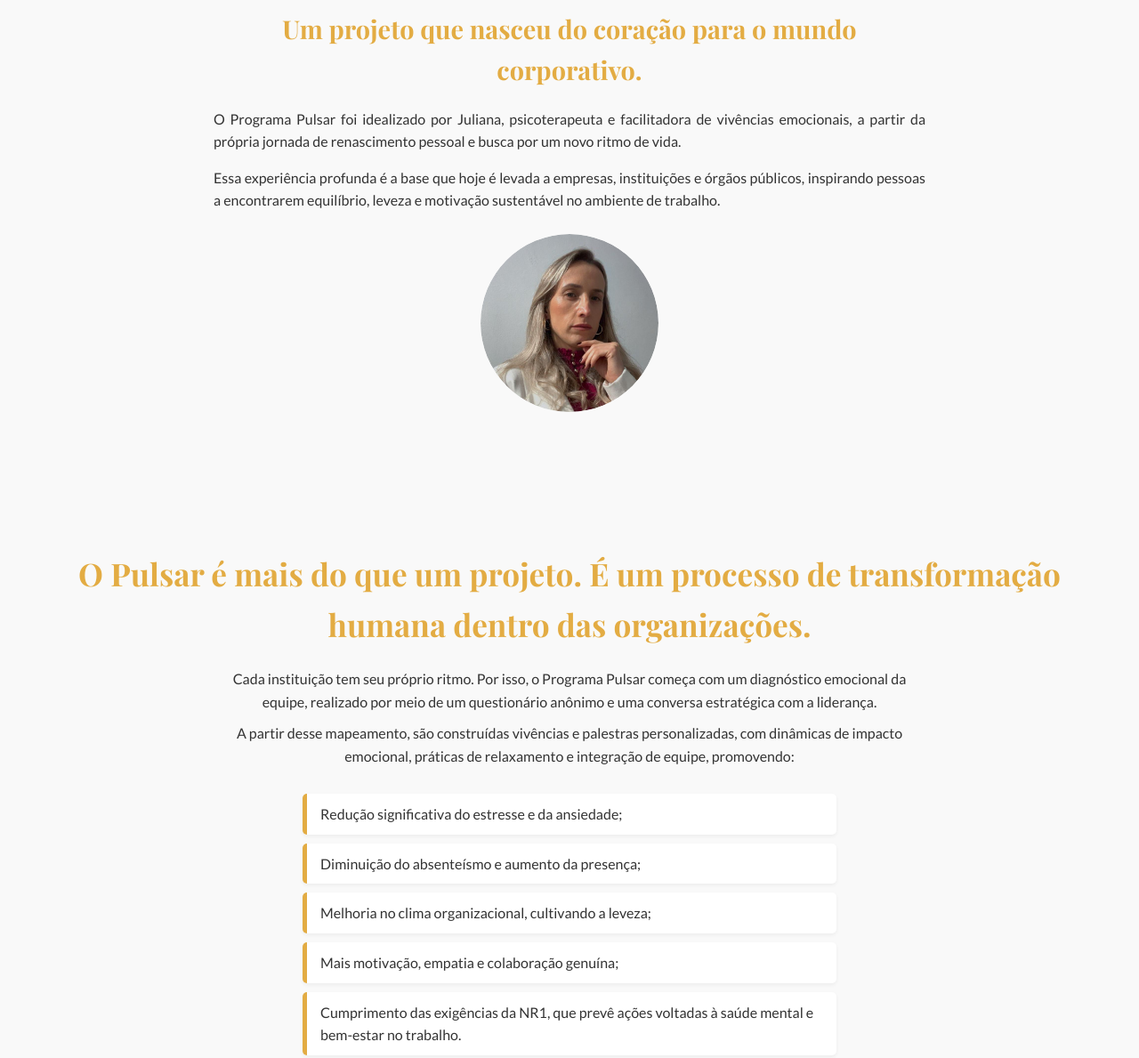
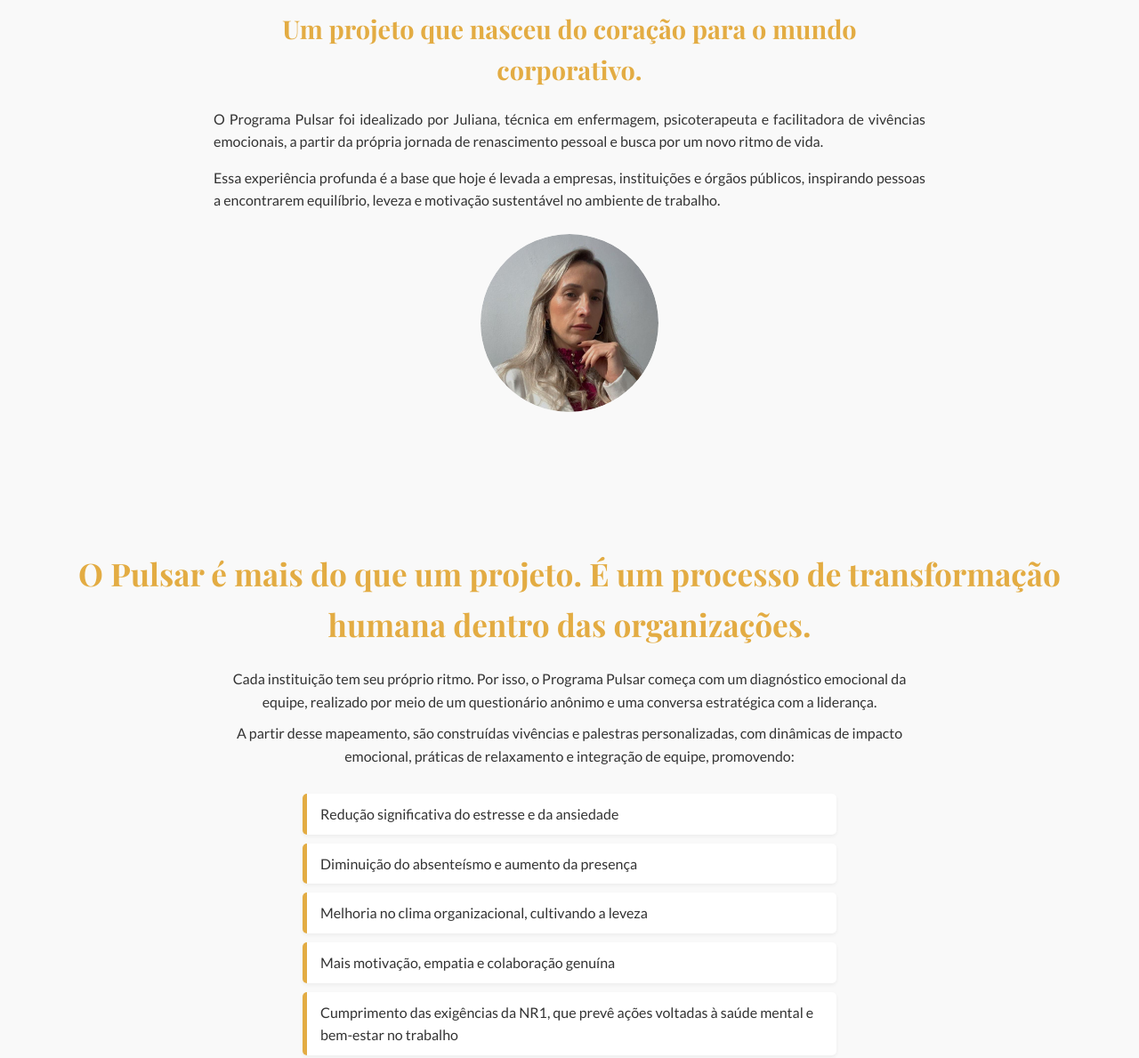
Before and after one commit to flaviadsilva/ProjetoJU, a plain HTML site: page index.html in a window 1280 px wide. Shown: the part 1200-2389 px from the top of the page at 89% size. Drawn offline with nearby package versions, Linux system fonts and the light colour scheme.

Commit message:
settings commit

```diff
--- a/index.html
+++ b/index.html
@@ -56,7 +56,7 @@
         <section id="sobre" class="section about-program-top">
             <div class="about-content">
                 <h2>Um projeto que nasceu do coração para o mundo corporativo.</h2>
-                <p>O Programa Pulsar foi idealizado por Juliana, psicoterapeuta e facilitadora de vivências emocionais,
+                <p>O Programa Pulsar foi idealizado por Juliana, técnica em enfermagem, psicoterapeuta e facilitadora de vivências emocionais,
                     a partir da própria jornada de renascimento pessoal e busca por um novo ritmo de vida.</p>
                 <p>Essa experiência profunda é a base que hoje é levada a empresas, instituições e órgãos públicos,
                     inspirando pessoas a encontrarem equilíbrio, leveza e motivação sustentável no ambiente de trabalho.
@@ -75,12 +75,12 @@
                 <p>A partir desse mapeamento, são construídas vivências e palestras personalizadas, com dinâmicas de
                     impacto emocional, práticas de relaxamento e integração de equipe, promovendo:</p>
                 <ul>
-                    <li>Redução significativa do estresse e da ansiedade;</li>
-                    <li>Diminuição do absenteísmo e aumento da presença;</li>
-                    <li>Melhoria no clima organizacional, cultivando a leveza;</li>
-                    <li>Mais motivação, empatia e colaboração genuína;</li>
+                    <li>Redução significativa do estresse e da ansiedade</li>
+                    <li>Diminuição do absenteísmo e aumento da presença</li>
+                    <li>Melhoria no clima organizacional, cultivando a leveza</li>
+                    <li>Mais motivação, empatia e colaboração genuína</li>
                     <li>Cumprimento das exigências da NR1, que prevê ações voltadas à saúde mental e bem-estar no
-                        trabalho.</li>
+                        trabalho</li>
                 </ul>
             </div>
         </section>
--- a/script.js
+++ b/script.js
@@ -11,24 +11,24 @@ document.addEventListener('DOMContentLoaded', () => {
         `,
         'hospitais': `
             <h4>🏥 HOSPITAIS E CLÍNICAS</h4>
-            <p>Em ambientes de alta demanda emocional, como hospitais, clínicas e unidades de saúde, o Pulsar atua no **equilíbrio e na vitalidade** das equipes. Cuidar de quem cuida é essencial!</p>
-            <p>As práticas propostas aliviam o estresse crônico, fortalecem o vínculo entre colegas e resgatam a leveza necessária para que o atendimento ao paciente aconteça com mais **presença e humanidade**.</p>
+            <p>Em ambientes de alta demanda emocional, como hospitais, clínicas e unidades de saúde, o Pulsar atua no equilíbrio e na vitalidade das equipes. Cuidar de quem cuida é essencial!</p>
+            <p>As práticas propostas aliviam o estresse crônico, fortalece o vínculo entre colegas e resgata a leveza necessária para que o atendimento ao paciente aconteça com mais presença e humanidade.</p>
         `,
         'escolas': `
             <h4>🏫 ESCOLAS</h4>
             <p>Nas escolas, o Pulsar promove o equilíbrio emocional entre educadores, gestores e equipes de apoio.</p>
-            <p>Em um cenário de tantas mudanças e pressões, o cuidado com o educador é o ponto de partida para uma educação mais **saudável e criativa**. As vivências ajudam na gestão das emoções, melhoria da comunicação e harmonia entre os profissionais.</p>
+            <p>Em um cenário de tantas mudanças e pressões, o cuidado com o educador é o ponto de partida para uma educação mais saudável e criativa. As vivências ajudam na gestão das emoções, melhoria da comunicação e harmonia entre os profissionais.</p>
         `,
         'empresas': `
             <h4>🏢 EMPRESAS PRIVADAS</h4>
-            <p>O Pulsar é o investimento que retorna em **produtividade sustentável**.</p>
+            <p>O Pulsar é o investimento que retorna em produtividade sustentável.</p>
             <p>Atuamos na gestão emocional das equipes, reduzindo conflitos e elevando o nível de engajamento e foco. Um time equilibrado trabalha com mais leveza, cooperação e, consequentemente, melhores resultados.</p>
             <p>O programa é adaptado à cultura e às necessidades de cada empresa, após o diagnóstico inicial e reuniões estratégicas com o RH e lideranças.</p>
         `,
         'sociais': `
             <h4>🧠 INSTITUIÇÕES SOCIAIS / ORGANIZAÇÕES DO TERCEIRO SETOR</h4>
-            <p>O Pulsar também atua em espaços que vivem o cuidado coletivo — ONGs, associações e grupos sociais.</p>
-            <p>As vivências são essenciais para fortalecer vínculos, resgatar o propósito e **renovar a energia** das equipes que dedicam sua vida ao bem comum, prevenindo a exaustão.</p>
+            <p>O Pulsar também atua em espaços que vivem o cuidado coletivo como ONGs, associações e grupos sociais.</p>
+            <p>As vivências são essenciais para fortalecer vínculos, resgatar o propósito e renovar a energia das equipes que dedicam sua vida ao bem comum, prevenindo a exaustão.</p>
         `
     };
 
```
